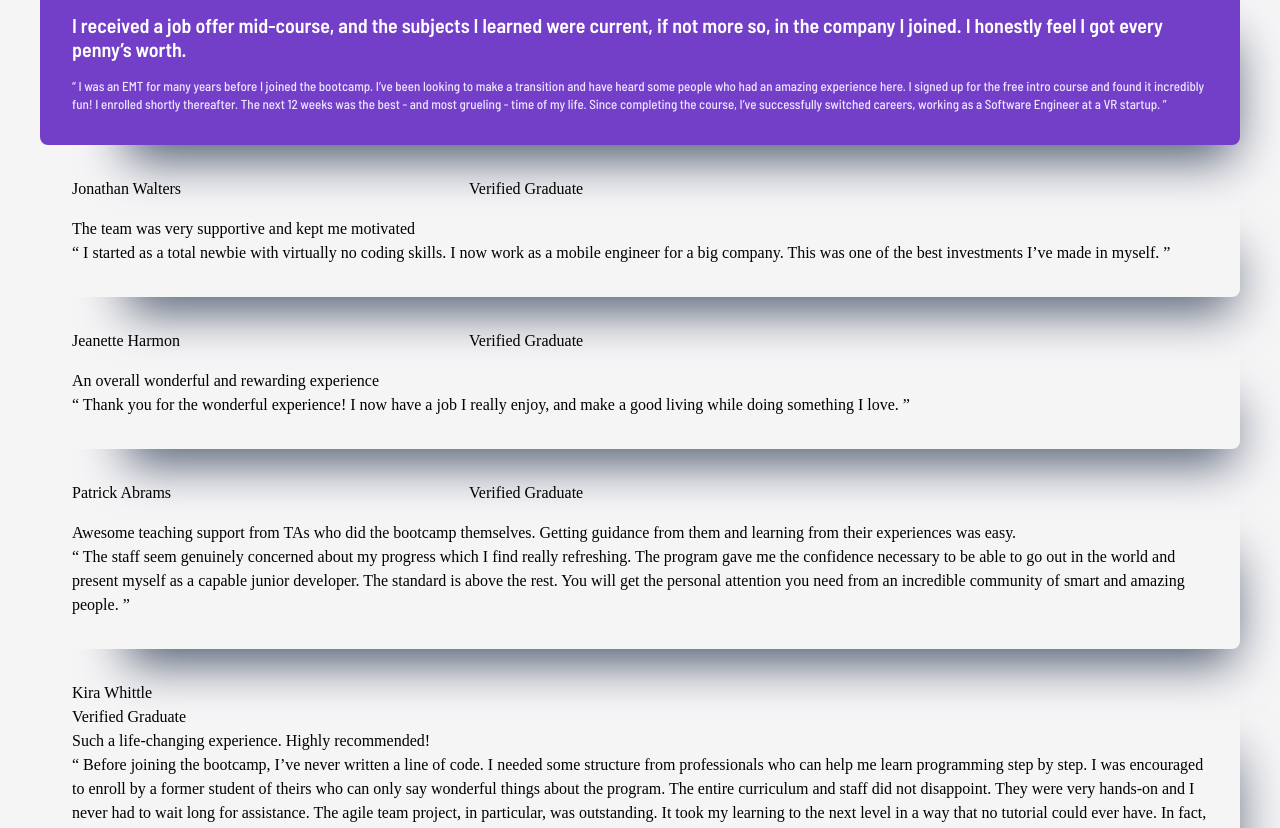
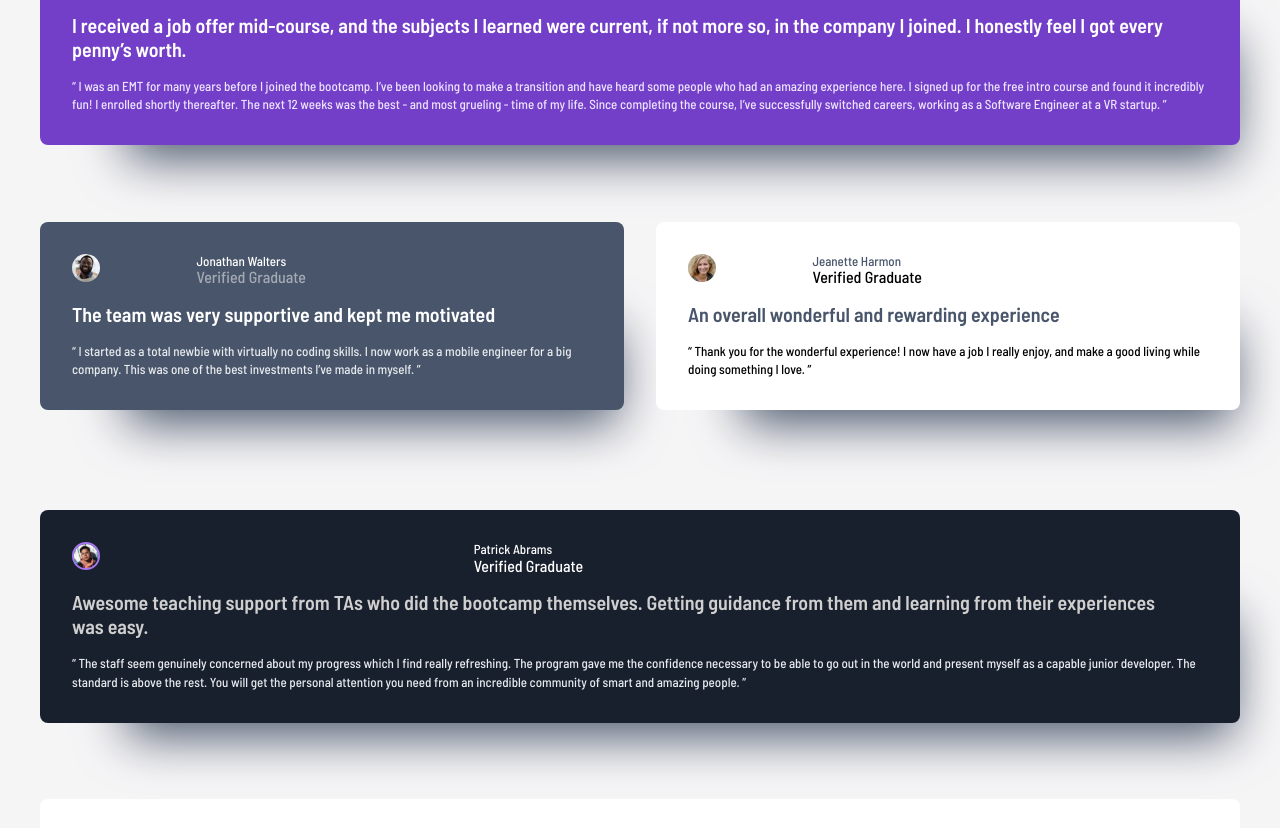
Before and after one commit to polo372/testimonials-grid-section, a plain HTML site: page testimonials-grid-section-main/index.html in a window 1280 px wide. Shown: the part 107-935 px from the top of the page. Drawn offline with Linux system fonts and the light colour scheme.

Commit message:
Améliorer la mise en page et les styles des témoignages avec des classes CSS supplémentaires et des ajustements de couleurs

```diff
--- a/testimonials-grid-section-main/index.html
+++ b/testimonials-grid-section-main/index.html
@@ -22,17 +22,17 @@
       <header>
         <img src="/testimonials-grid-section-main/images/image-daniel.jpg" alt="Daniel's portrait" class="img__border--purple">
         <div class="witness">
-          <p class="name  text-preset-2">Daniel Clifford</p> <!-- white -->
-          <p class="type text-preset-4">Verified Graduate</p> <!-- purple 50 -->
+          <p class="name name--white  text-preset-2">Daniel Clifford</p> <!-- white -->
+          <p class="type type--purple text-preset-4">Verified Graduate</p> <!-- purple 50 -->
         </div>
       </header>
       <article>
-        <p class="text-preset-1 testimonies"> <!-- white -->
+        <p class="text-preset-1 testimonies testimonies--white"> <!-- white -->
           I received a job offer mid-course, and the subjects I learned were current, if not more so,
           in the company I joined. I honestly feel I got every penny’s worth.
         </p>
 
-        <p class="text-preset-3 citation"> <!-- purple 50 -->
+        <p class="text-preset-3 citation citation--purple">
           “ I was an EMT for many years before I joined the bootcamp. I’ve been looking to make a
           transition and have heard some people who had an amazing experience here. I signed up
           for the free intro course and found it incredibly fun! I enrolled shortly thereafter.
@@ -42,43 +42,52 @@
       </article>
     </section>
 
-    <section class="card">
+    <section class="card card--grey">
       <header>
-        <p>Jonathan Walters</p>
-        <p>Verified Graduate</p>
+        <img src="/testimonials-grid-section-main/images/image-jonathan.jpg" alt="Jonathan's portrait" img__border--purple>
+        <div class="wrapper">
+          <p class="name name--white text-preset-2">Jonathan Walters</p>
+          <p class="type type--grey text-preset-4">Verified Graduate</p>
+        </div>
       </header>
       <article>
-        <p>The team was very supportive and kept me motivated</p>
-        <p>
+        <p class="text-preset-1 testimonies testimonies--white">The team was very supportive and kept me motivated</p>
+        <p class="text-preset-3 citation citation--grey100">
           “ I started as a total newbie with virtually no coding skills. I now work as a mobile engineer
           for a big company. This was one of the best investments I’ve made in myself. ”
         </p>
       </article>
     </section>
 
-    <section class="card">
+    <section class="card card--white card--little">
       <header>
-          <p>Jeanette Harmon</p>
-          <p>Verified Graduate</p>
+        <img src="/testimonials-grid-section-main/images/image-jeanette.jpg" alt="Jeanette's portrait">
+          <div class="wrapper">
+            <p class="name name--grey500 text-preset-2">Jeanette Harmon</p>
+            <p class="type type--grey400 text-preset-4">Verified Graduate</p>
+          </div>
       </header>
       <article>
-        <p>An overall wonderful and rewarding experience</p>
-        <p>“ Thank you for the wonderful experience! I now have a job I really enjoy, and make a good living
+        <p class="text-preset-1 testimonies testimonies--grey500">An overall wonderful and rewarding experience</p>
+        <p class="text-preset-3 citation citation--grey400">“ Thank you for the wonderful experience! I now have a job I really enjoy, and make a good living
         while doing something I love. ”</p>
       </article>
     </section>
 
-    <section class="card">
+    <section class="card card--darkblue">
       <header>
-        <p>Patrick Abrams</p>
-        <p>Verified Graduate</p>
+        <img src="/testimonials-grid-section-main/images/image-patrick.jpg" alt="Patrick's portrait" class="img__border--purple">
+        <div class="wrapper">
+          <p class="name name--white text-preset-2">Patrick Abrams</p>
+          <p class="type type--white text-preset-4">Verified Graduate</p>
+        </div>
       </header>
       <article>
-        <p>
+        <p class="text-preset-1 testimonies testimonies--grey200">
           Awesome teaching support from TAs who did the bootcamp themselves. Getting guidance from them and
           learning from their experiences was easy.
         </p>
-        <p>
+        <p class="text-preset-3 citation citation--grey100">
           “ The staff seem genuinely concerned about my progress which I find really refreshing. The program
           gave me the confidence necessary to be able to go out in the world and present myself as a capable
           junior developer. The standard is above the rest. You will get the personal attention you need from
@@ -87,12 +96,17 @@
       </article>
     </section>
 
-    <section class="card">
-      <p>Kira Whittle</p>
-      <p>Verified Graduate</p>
+    <section class="card card--white card--big">
+      <header>
+        <img src="/testimonials-grid-section-main/images/image-kira.jpg" alt="Kira's portrait">
+        <div class="wrapper">
+          <p class="name name--grey500 text-preset-2">Kira Whittle</p>
+          <p class="type type--grey text-preset-4">Verified Graduate</p>
+        </div>
+      </header>
       <article>
-        <p>Such a life-changing experience. Highly recommended!</p>
-        <p>“ Before joining the bootcamp, I’ve never written a line of code. I needed some structure from
+        <p class="text-preset-1 testimonies testimonies--grey500">Such a life-changing experience. Highly recommended!</p>
+        <p class="text-preset-3 citation citation--grey400">“ Before joining the bootcamp, I’ve never written a line of code. I needed some structure from
         professionals who can help me learn programming step by step. I was encouraged to enroll by a former
         student of theirs who can only say wonderful things about the program. The entire curriculum and staff
         did not disappoint. They were very hands-on and I never had to wait long for assistance. The agile team
--- a/testimonials-grid-section-main/style/style.css
+++ b/testimonials-grid-section-main/style/style.css
@@ -18,9 +18,13 @@ main{
     padding: var(--spacing_400);
     box-shadow: 40px 60px 50px -47px rgba(72, 85, 106, 24.74);
     border-radius: 8px;
+    margin-bottom: var(--spacing_400);
 }
 .card--purple{
     background-color: var(--purple_500);
+}
+.card--grey{
+    background-color: var(--grey_500);
 }
 header{
     display: flex;
@@ -31,20 +35,92 @@ header{
 img{
     height: 28px;
     width: 28px;
+    border-radius: 50%;
 }
 .img__border--purple {
-    border-radius: 50%;
     border: 2px solid var(--purple_300);
 }
-.name,
-.testimonies{
+
+.name--white,
+.testimonies--white,
+.type--white{
     color: #fff;
 }
-.type,
-.citation{
+.type--purple,
+.citation--purple{
     color: var(--purple_50);
 }
 .citation,
 .testimonies{
     margin-top: var(--spacing_200);
 }
+.type--grey{
+    color: #A3AAB4;
+}
+.citation--grey100{
+    color: var(--grey_100);
+}
+.card--white{
+    background-color: #fff;
+}
+.name--grey500,
+.testimonies--grey500,
+.name--grey500{
+    color: var(--grey_500);
+}
+.type--grey400,
+.citation--grey400{
+    color: var(--grey_400)
+}
+.card--darkblue{
+    background-color: var(--bg_color-dark_blue);
+}
+.testimonies--grey200{
+    color: var(--grey_200);
+}
+@media(min-width: 768px) {
+    main{
+        display: grid;
+        grid-template-columns: repeat(8, 1fr);
+        grid-template-rows: repeat(4, 1fr);
+        gap: 32px;
+    }
+    .card--purple{
+        grid-area: 1 / 1 / -1 / -1;
+    }
+    .card--grey{
+        grid-area: 2/ 1 / 3 / 5;
+    }
+    .card--little{
+        grid-area : 2 / 5 / 3 / -1;
+    }
+    .card--darkblue{
+        grid-area: 3 / 1 / 4 / -1;
+    }
+    .card--big{
+        grid-area: 4 / 1 / -1 / -1;
+    }
+}
+@media(min-width: 1440px) {
+    main{
+        display: grid;
+        grid-template-columns: repeat(12, 1fr);
+        grid-template-rows: repeat(4, 1fr);
+        gap: 32px;
+    }
+    .card--purple{
+        grid-area: 1 / 1 / 3 / 7;
+    }
+    .card--grey{
+        grid-area: 1 / 7 / 3 / 10;
+    }
+    .card--big{
+        grid-area : 1  / 10 / -1 / -1;
+    }
+    .card--darkblue{
+        grid-area: 3 / 4 / -1 / 10;
+    }
+    .card--little{
+        grid-area: 3 / 1 / -1 / 4;
+    }
+}
```
